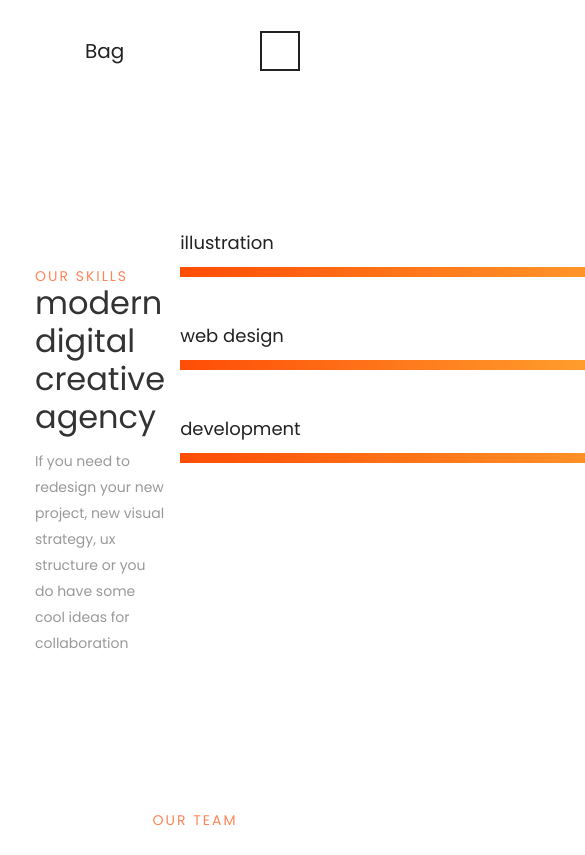
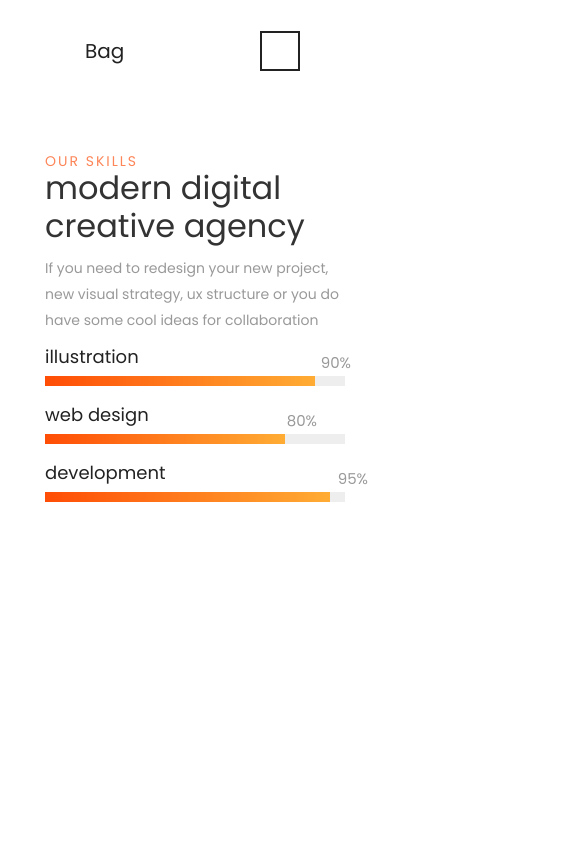
Before and after one commit to CrazyCatTop/anow, a website: page src/index.html in a window 390 px wide. Shown: the part 3630-4485 px from the top of the page, 585 px wide, since content can reach past the window. After the commit the page ends 4132 px from the top, so only its background shows below. Drawn offline with Linux system fonts and the light colour scheme.

Commit message:
skills screen adaptation

```diff
--- a/src/index.html
+++ b/src/index.html
@@ -225,7 +225,7 @@
         </div>
     </section>
 
-    <div class="anchor" id="team"></div>
+    <!-- <div class="anchor" id="team"></div>
     <section class="team">
         <div class="container">
             <div class="title title_14 title_center">our team</div>
@@ -415,7 +415,7 @@
                 © Anow. All Rights Reserved 2022 — Designed by <span>128.digital.</span> Powered by <span>Webflow</span>
             </div>
         </div>
-    </footer>
+    </footer> -->
 
     <script src="js/script.js"></script>
 </body>
--- a/src/js/script.js
+++ b/src/js/script.js
@@ -1,6 +1,22 @@
 const hamburger = document.querySelector('.header__hamburger'),
       menu = document.querySelector('.header__menu'),
       close = document.querySelector('.header__close');
+
+let windowWidth = window.screen.width,
+    scaleWidth = 600;
+
+if (windowWidth < 1200) {
+
+}
+if (windowWidth < 992) {
+    scaleWidth = 340;
+}
+if (windowWidth < 768) {
+    scaleWidth = 540;
+}
+if (windowWidth < 576) {
+    scaleWidth = 300;
+}
 
 hamburger.addEventListener('click', () => {
     menu.classList.add('active');
@@ -46,10 +62,10 @@ document.addEventListener('scroll', function() {
     if (percent > 28.5 && percent < 52) {
         setActive(2);
     }
-    if (percent > 52 && percent < 79.5) {
+    if (percent > 52 && percent < 80) {
         setActive(3);
     }
-    if (percent > 79.5 && percent < 91.5) {
+    if (percent > 80 && percent < 91.5) {
         setActive(4);
     }
     if (percent > 91.5 && percent < 98) {
@@ -67,5 +83,5 @@ const skills__values = document.querySelectorAll('.skills__value'),
 
 skills__values.forEach( (value, i) => {
     skills__scales[i].style.width = value.querySelector('span').innerHTML + '%';
-    document.querySelectorAll('.skills__head')[i].style.width = 600 * value.querySelector('span').innerHTML / 100 + 'px';
+    document.querySelectorAll('.skills__head')[i].style.width = scaleWidth * value.querySelector('span').innerHTML / 100 + 'px';
 });
--- a/src/sass/blocks/skills/_skills-media.scss
+++ b/src/sass/blocks/skills/_skills-media.scss
@@ -0,0 +1,108 @@
+@media (max-width: 1199.98px) {
+    .skills {
+        margin-top: 100px;
+        &__wrapper {
+            padding: 0;
+        }
+        &__block {
+            width: 360px;
+            padding: 20px 10px 5px 0;
+        }
+        &__subtitle {
+            max-width: 340px;
+        }
+        &__text {
+            margin-top: 10px;
+        }
+        &__item {
+            margin-bottom: 30px;
+        }
+        &__head {
+            display: flex;
+            align-items: center;
+            justify-content: space-between;
+        }
+    }
+}
+
+@media (max-width: 991.98px) {
+    .skills {
+        margin-top: 80px;
+        &__wrapper {
+            padding: 0;
+            flex-direction: column;
+        }
+        &__block {
+            width: 100%;
+            padding: 0;
+        }
+        &__text {
+            max-width: 360px;
+        }
+        &__progress {
+            width: 100%;
+            margin-top: 20px;
+            display: flex;
+            flex-direction: row;
+            flex-wrap: wrap;
+            justify-content: space-between;
+        }
+        &__item {
+            width: 340px;
+        }
+        &__body {
+            width: 340px;
+        }
+        &__scale {
+            margin-top: 5px;
+        }
+    }
+}
+
+@media (max-width: 767.98px) {
+    .skills {
+        margin-top: 70px;
+        &__text {
+            max-width: 100%;
+        }
+        &__progress {
+            width: 100%;
+            margin-top: 20px;
+        }
+        &__item {
+            width: 100%;
+        }
+        &__body {
+            width: 100%;
+        }
+        &__scale {
+            margin-top: 10px;
+        }
+    }
+}
+
+@media (max-width: 565.98px) {
+    .skills {
+        margin-top: 40px;
+        &__block {
+            width: 300px;
+            margin: 0 auto;
+        }
+        &__subtitle {
+            max-width: 300px;
+        }
+        &__text {
+            max-width: 300px;
+        }
+        &__progress {
+            width: 300px;
+            margin: 10px auto 0 auto;
+        }
+        &__item {
+            margin-bottom: 15px;
+        }
+        &__scale {
+            margin-top: 5px;
+        }
+    }
+}
```
Also changed, not shown: src/css/style.min.css.
